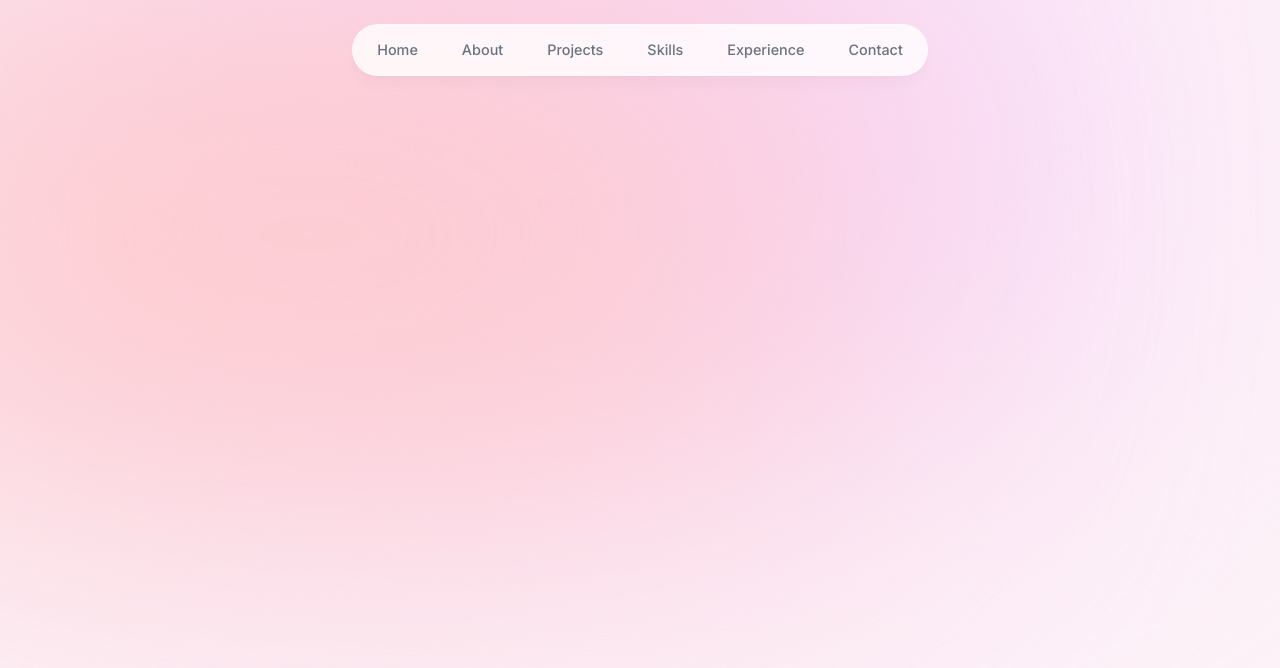
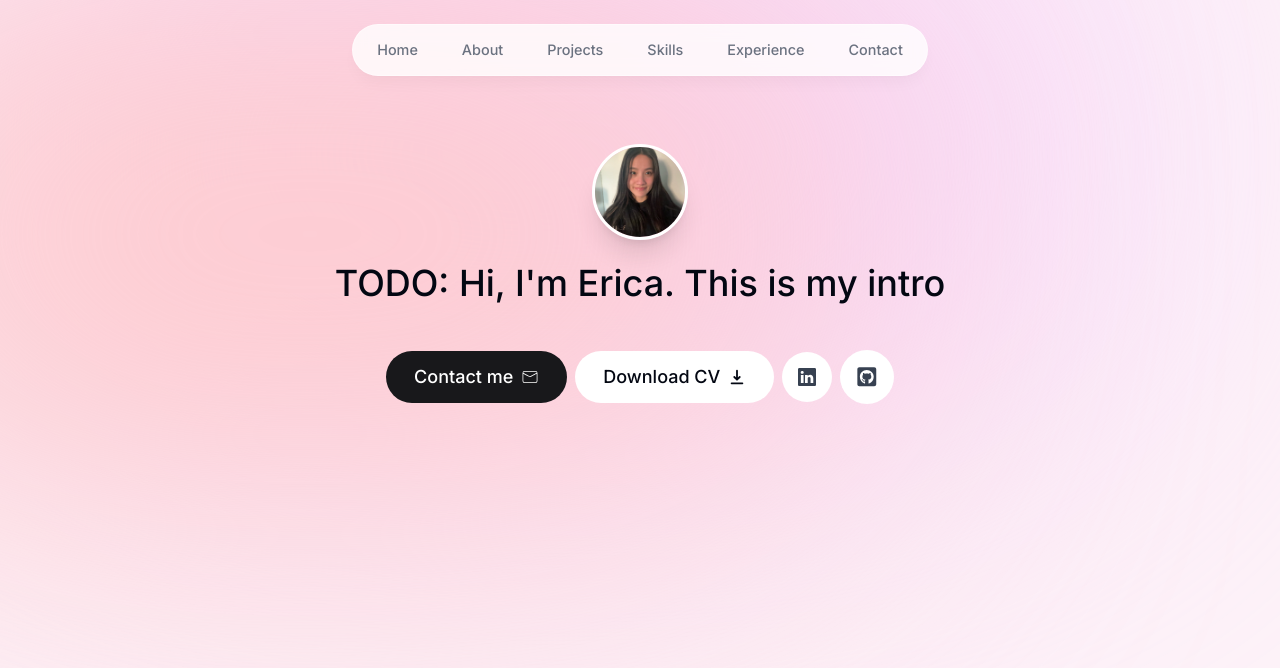
Before and after one commit to ex4ca/portfolio, a Next.js app: page / in a window 1280 px wide. Shown: the top 668 px of the page. Built offline with nearby package versions, Linux system fonts and the light colour scheme.

Commit message:
Introduction section and buttons

```diff
--- a/app/layout.tsx
+++ b/app/layout.tsx
@@ -6,7 +6,7 @@ const inter = Inter({ subsets: ['latin'] })
 
 export const metadata = {
   title: 'Erica Gurung | Portfolio',
-  description: 'todo: description',
+  description: 'TODO: description',
 }
 
 export default function RootLayout({
@@ -16,7 +16,7 @@ export default function RootLayout({
 }) {
   return (
     <html lang="en">
-      <body className={`${inter.className} bg-pink-50 text-gray-950 relative`}>
+      <body className={`${inter.className} bg-pink-50 text-gray-950 relative pt-28 sm:pt-36`}>
         <div className="bg-fuchsia-200 absolute top-[-6rem] right-[11rem] h-[31.25rem] w-[31.25rem] -z-10 rounded-full blur-[10rem] sm:w-[68.75rem]"></div>
         <div className="bg-red-200 absolute top-[-1rem] left-[-35rem] h-[31.25rem] w-[50rem] -z-10 rounded-full blur-[10rem] sm:w-[68.75rem] md:left-[-33rem] lg:left-[-28rem] xl:left-[-15rem] 2xl:left-[-5rem]"></div>
 
--- a/app/page.tsx
+++ b/app/page.tsx
@@ -1,7 +1,10 @@
+import Intro from '@/components/intro'
 import Image from 'next/image'
 
 export default function Home() {
   return (
-    <main className=""></main>
+    <main className="flex flex-col items-center px-4">
+      <Intro />
+    </main>
   )
 }
--- a/components/header.tsx
+++ b/components/header.tsx
@@ -17,9 +17,9 @@ export default function Header() {
         <ul className='flex w-[22rem] flex-wrap items-center justify-center gap-y-1 text-[0.9rem] font-medium text-gray-500 sm:w-[initial] sm:flex-nowrap sm:gap-5'>
           {
             links.map(link => (
-              <li className='h-3/4 flex items-center justify-center' key={link.hash}>
+              <motion.li className='h-3/4 flex items-center justify-center' key={link.hash}>
                 <Link className='flex w-full items-center justify-center px-3 py-3 hover:text-gray-950 transition' href={link.hash}>{link.name}</Link>
-              </li>
+              </motion.li>
             ))
           }
         </ul>
--- /dev/null
+++ b/components/intro.tsx
@@ -0,0 +1,73 @@
+"use client";
+
+import React from 'react'
+import Image from 'next/image';
+import idImg from "@/public/id.jpg";
+import { motion } from 'framer-motion';
+import Link from 'next/link';
+import { CiMail } from "react-icons/ci";
+import { HiDownload } from 'react-icons/hi'
+import { BsLinkedin } from 'react-icons/bs'
+import { FaGithubSquare } from 'react-icons/fa';
+
+export default function Intro() {
+  return (
+    <section className='mb-28 max-w-[50rem] text-center sm:mb-0'>
+        <div className='flex items-center justify-center'>
+            <motion.div
+              initial={{ opacity: 0, scale: 0 }}
+              animate={{ opacity: 1, scale: 1 }}
+              transition={{
+                type: 'tween',
+                duration: 0.2,
+              }}
+            >
+              <Image
+                src={idImg}
+                alt='Photo of Erica'
+                width='192'
+                height='192'
+                quality='95'
+                priority={true}
+                className='h-24 w-24 rounded-full object-cover border-[0.2rem] border-white shadow-xl'
+              />
+            </motion.div>
+        </div>
+
+        <motion.p className='mb-10 mt-4 px-4 text-2l font-medium !leading-[1.5] sm: text-4xl'
+          initial={{ opacity: 0, y: 100 }}
+          animate={{ opacity: 1, y: 0 }}
+        >
+          TODO: Hi, I'm Erica. This is my intro
+        </motion.p>
+
+        <motion.div
+          className='flex flex-col sm:flex-row items-center justify-center gap-2 px-4 text-lg font-medium'
+          initial={{ opacity: 0, y: 100 }}
+          animate={{ opacity: 1, y: 0 }}
+          transition={{delay: 0.1}}
+        >
+          <Link href='#contact'
+            className='bg-zinc-900 text-white px-7 py-3 flex items-center gap-2 rounded-full'
+          >
+            Contact me <CiMail />
+          </Link>
+          <a className='bg-white px-7 py-3 flex items-center gap-2 rounded-full'>
+            Download CV <HiDownload />
+          </a>
+          <a
+            className='bg-white p-4 text-gray-700 flex items-center gap-2 rounded-full'
+            href='https://www.linkedin.com/in/erica-gurung-5608b3268/'
+          >
+            <BsLinkedin />
+          </a>
+          <a
+            className='bg-white p-4 text-gray-700 flex items-center gap-2 rounded-full text-[1.35rem]'
+            href='https://www.linkedin.com/in/erica-gurung-5608b3268/'
+          >
+            <FaGithubSquare />
+          </a>
+        </motion.div>
+    </section>
+  )
+}
```
Also changed, not shown: public/id.jpg (added).
